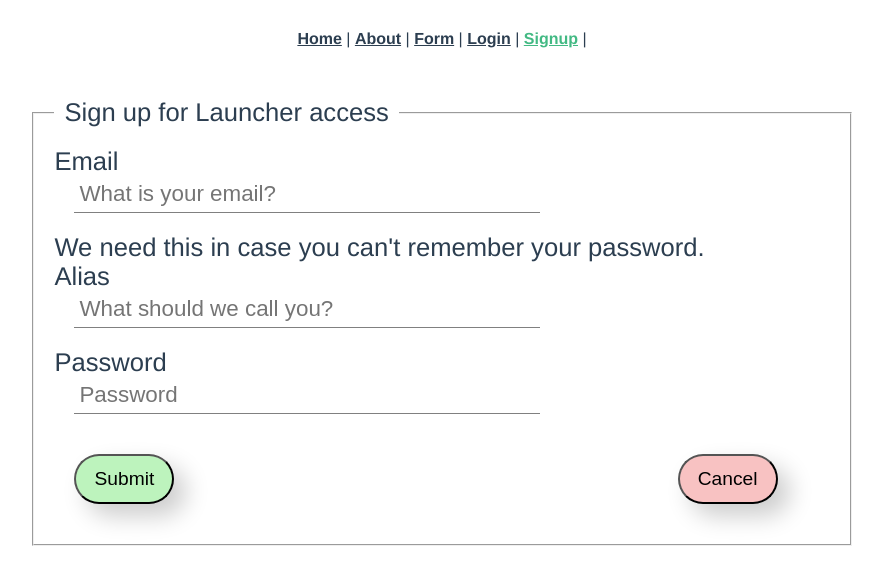
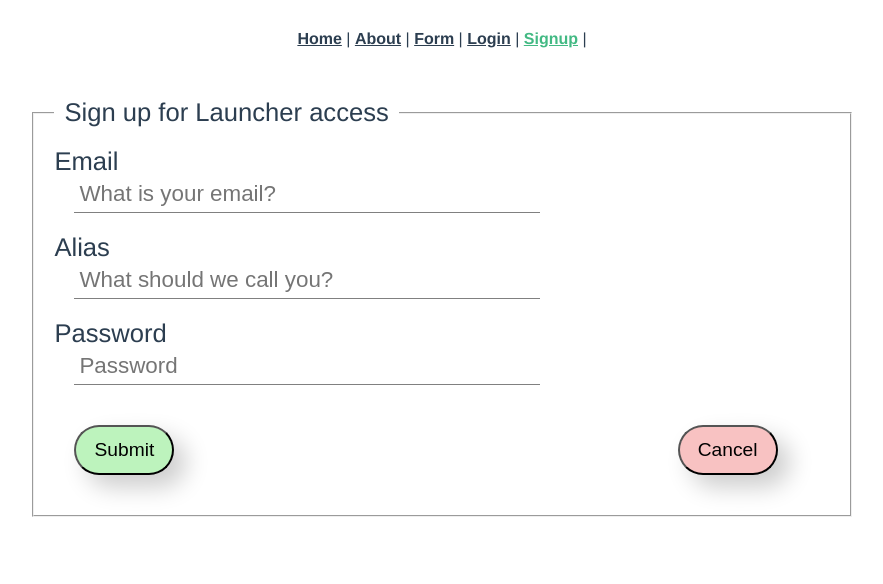
Before and after one commit to piknikki/launcher, a Vue app: page /signup in a window 1280 px wide. Shown: the top 584 px of the page, without its empty margins (198-1081 px from the left). Built offline with nearby package versions, Linux system fonts and the light colour scheme.

Commit message:
Styling is mostly done now hook up to firebase auth

```diff
--- a/src/views/Signup.vue
+++ b/src/views/Signup.vue
@@ -12,7 +12,6 @@
                 <i class="fas fa-envelope"></i>
               </span>
             </div>
-            <p class="help">We need this in case you can't remember your password.</p>
           </div>
 
           <div class="field">
```
